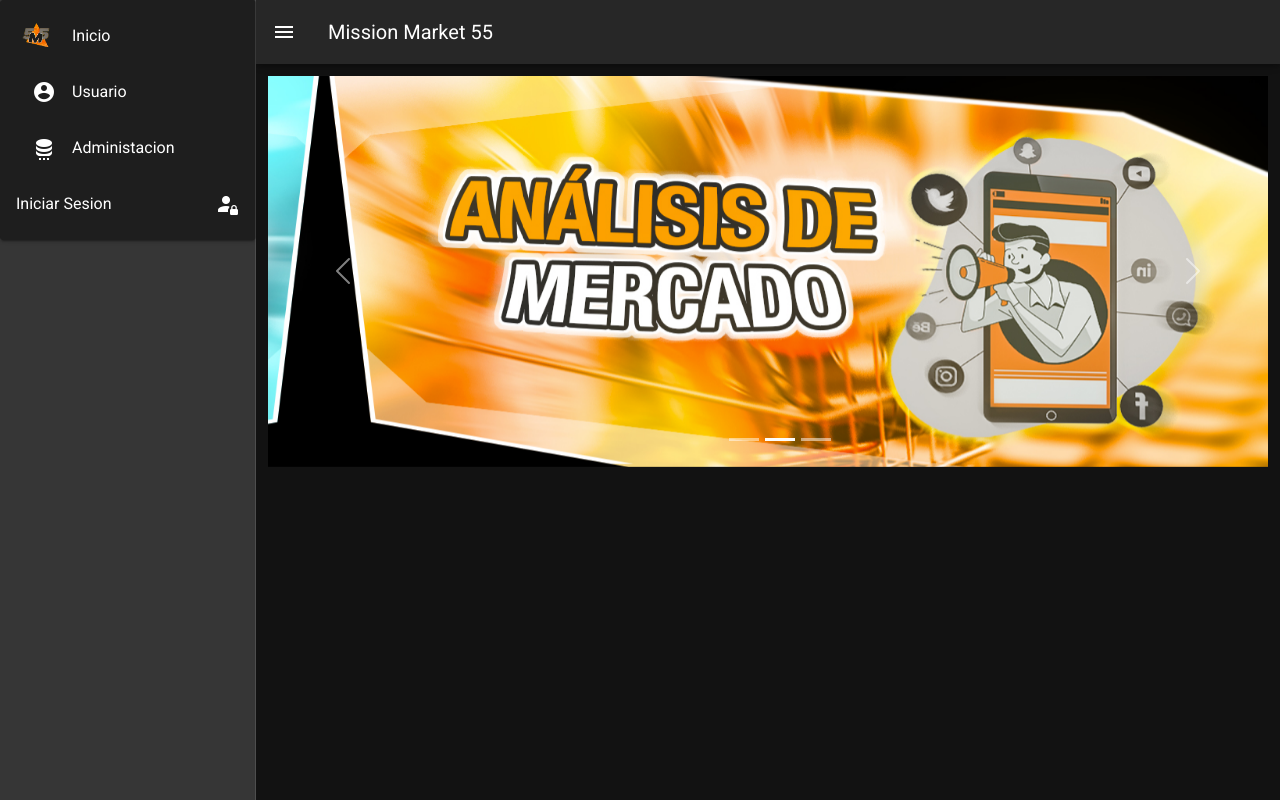
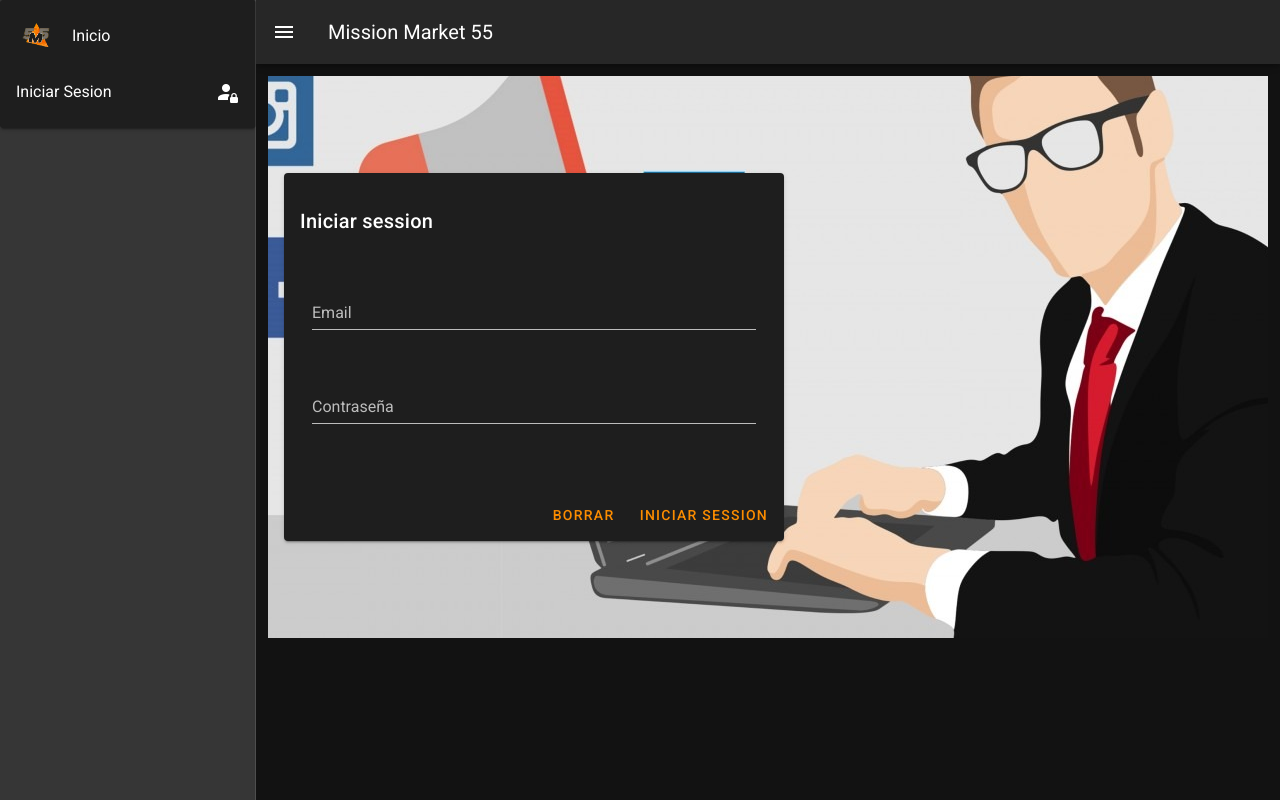
Before and after one commit to DeisyK/semana-5-frontend-55, a Vue app: page /#/login in a window 1280 px wide. Built offline with nearby package versions, Linux system fonts and the light colour scheme.

Commit message:
Agregando Login

```diff
--- a/src/components/BarraMenu.vue
+++ b/src/components/BarraMenu.vue
@@ -8,12 +8,17 @@
           </v-list-item-avatar>
           <v-list-item-title>Inicio</v-list-item-title>
         </v-list-item>
-
+        <template v-if="logueo">
           <v-list-group sub-group prepend-icon="mdi-account-circle">
             <template v-slot:activator>
               <v-list-item-title>Usuario</v-list-item-title>
             </template>
-          <v-list-item v-for="([titulo, icono, ruta], i) in usuario" :key="i" :to="ruta" link>
+            <v-list-item
+              v-for="([titulo, icono, ruta], i) in usuario"
+              :key="i"
+              :to="ruta"
+              link
+            >
               <v-list-item-title v-text="titulo"></v-list-item-title>
               <v-list-item-icon>
                 <v-icon v-text="icono"></v-icon>
@@ -24,19 +29,33 @@
             <template v-slot:activator>
               <v-list-item-title>Administacion</v-list-item-title>
             </template>
-          <v-list-item v-for="([titulo, icono,ruta], i) in cruds" :key="i" :to="ruta" link>
+            <v-list-item
+              v-for="([titulo, icono, ruta], i) in cruds"
+              :key="i"
+              :to="ruta"
+              link
+            >
               <v-list-item-title v-text="titulo"></v-list-item-title>
               <v-list-item-icon>
                 <v-icon v-text="icono"></v-icon>
               </v-list-item-icon>
             </v-list-item>
           </v-list-group>
-        <v-list-item to="Login" link>
+          <v-list-item @click="cerrarSesion" to="/" link>
+            <v-list-item-title>Cerrar Sesion </v-list-item-title>
+            <v-list-item-icon>
+              <v-icon>mdi-account-lock</v-icon>
+            </v-list-item-icon>
+          </v-list-item>
+        </template>
+        <template v-else>
+          <v-list-item @click="iniciarSesion" to="Login" link>
             <v-list-item-title>Iniciar Sesion </v-list-item-title>
             <v-list-item-icon>
               <v-icon>mdi-account-lock</v-icon>
             </v-list-item-icon>
           </v-list-item>
+        </template>
       </v-list>
     </v-card>
   </div>
@@ -44,12 +63,25 @@
 <script>
 export default {
   data: () => ({
-    usuario: [["Perfil", "mdi-card-account-details",'Perfil']],
+    usuario: [["Perfil", "mdi-card-account-details", "Perfil"]],
+    logueo: false,
     cruds: [
       ["Usuarios", "mdi-human-edit", "TablaUsuario"],
       ["Categorias", "mdi-notebook-edit", "TablaCategoria"],
       ["Articulos", "mdi-file-document-edit", "TablaArticulo"],
     ],
   }),
+  methods: {
+    cerrarSesion() {
+      console.log(this.logueo);
+      localStorage.removeItem("token");
+      this.logueo = false;
+      swal("Terminar Sesion","Has terminado la sesion exitosamente","success")
+    },
+    iniciarSesion() {
+      console.log(this.logueo);
+      this.logueo = true;
+    },
+  },
 };
 </script>
--- a/src/components/LoginUsuario.vue
+++ b/src/components/LoginUsuario.vue
@@ -1,39 +1,96 @@
 <template>
   <div>
-        <v-img  alt="Imagen Fondo" src="../assets/fondoLogin.jpeg" width="100%"  >
-        </v-img>
-        <v-card>
-            <v-card-title>
-                Iniciar Sesion
-            </v-card-title>
+    <v-parallax src="../assets/fondoLogin.jpeg" height="100%">
+      <v-container class="login">
+        <v-card max-width="500px" class="row g-3 align-items-center">
+          <v-card-title > Iniciar session </v-card-title>
+          <v-card-text>
             <v-container>
-
               <v-row>
-                <v-col>
-                    <v-text-field label="Email" v-model="login.email" type="email">
-                    </v-text-field>
+                <v-col cols="12">
+                  <v-text-field
+                    v-model="login.email"
+                    label="Email"
+                    :rules="[reglas.campoVacio(), reglas.campoEmail()]"
+                    type="email"
+                  ></v-text-field>
                 </v-col>
               </v-row>
               <v-row>
-                <v-col>
-                    <v-text-field label="Contraseña" v-model="login.password" type="password">
-                    </v-text-field>
-                </v-col>
-            </v-row>
-            <v-row>
-                <v-col>
-                    <v-bottom-sheet>Iniciar Sesion
-                    </v-bottom-sheet>
-                </v-col>
-                <v-col>
+                <v-col cols="12">
+                  <v-text-field
+                    v-model="login.password"
+                    label="Contraseña"
+                    :rules="[reglas.campoVacio()]"
+                    type="password"
+                  ></v-text-field>
                 </v-col>
               </v-row>
             </v-container>
+          </v-card-text>
+          <v-card-actions>
+            <v-spacer></v-spacer>
+            <v-btn color="orange darken-1" text @click="borrar"> Borrar </v-btn>
+            <v-btn color="orange darken-1" text @click="iniciarSesion">
+              Iniciar Session
+            </v-btn>
+          </v-card-actions>
         </v-card>
+      </v-container>
+    </v-parallax>
   </div>
 </template>
+
 <script>
+import swal from 'sweetalert';
 export default {
-
+  data: () => ({
+    reglas: {
+      campoVacio: (len) => (v) =>
+        v.length != 0 || `Campo Vacio: el campo no debe estar vacio`,
+      campoEmail: (len) => (v) =>
+        !!v.match(/@/) || `Correo Invalido, Por favor ingresa un correo valido`,
+    },
+    login: {
+      email: "",
+      password: "",
+    },
+  }),
+  methods: {
+    async iniciarSesion() {
+      try {
+        this.$http.post("api/usuario/login",this.login)
+            .then((response)=>{
+                let token = response.data.tokenReturn;
+                let usuario = response.data.usuario;
+                console.log(response.request.responseURL);
+                if (token){
+                    localStorage.setItem('token',token);
+                    localStorage.setItem('usuario',JSON.stringify(usuario));
+                    swal("Exito", "Ha iniciado session correctamente", "success");
+                    this.$router.push('/Perfil');
                 }
+            })
+            .catch(error => {
+                swal("Error","¡Algo salio Mal!","error")
+                return error
+            })
+      } catch (error) {
+        swal("Oops!", "Algo salio Mal!", "error");
+      }
+    },
+    iniciar() {},
+    borrar() {
+      this.login.email = "";
+      this.login.password = "";
+    },
+  },
+};
 </script>
+<style>
+.login {
+  margin-top: 10%;
+  margin-bottom: 10%;
+  align-content: center;
+}
+</style>
--- /dev/null
+++ b/src/components/PerfilUsuario.vue
@@ -0,0 +1,23 @@
+<template>
+    <div>
+        <v-btn depressed color="error" @click="cerrarSesion">
+            Cerrar Sesion
+        </v-btn>
+    </div>
+</template>
+<script>
+import swal from 'sweetalert'
+export default {
+    data: () => ({
+
+    }),
+    methods:{
+        cerrarSesion(){
+            localStorage.removeItem('token')
+            swal("Terminar Sesion","Has terminado la sesion exitosamente","success")
+            this.$router.push('/')
+        }
+    },
+
+}
+</script>
--- a/src/components/TablaDatosUsuario.vue
+++ b/src/components/TablaDatosUsuario.vue
@@ -26,7 +26,7 @@
               <v-card-text>
                 <v-container>
                   <v-row>
-                    <v-col cols="12" >
+                    <v-col cols="12">
                       <v-text-field
                         v-model="editedItem.nombre"
                         label="Nombre"
@@ -35,7 +35,7 @@
                     </v-col>
                   </v-row>
                   <v-row>
-                    <v-col cols="12" >
+                    <v-col cols="12">
                       <v-text-field
                         v-model="editedItem.email"
                         label="Email"
@@ -44,7 +44,7 @@
                     </v-col>
                   </v-row>
                   <v-row>
-                    <v-col cols="12" >
+                    <v-col cols="12">
                       <v-text-field
                         v-model="editedItem.rol"
                         label="Rol"
@@ -52,7 +52,7 @@
                     </v-col>
                   </v-row>
                   <v-row>
-                    <v-col cols="12" >
+                    <v-col cols="12">
                       <v-text-field
                         v-model="editedItem.password"
                         label="Contraseña"
@@ -60,7 +60,6 @@
                       ></v-text-field>
                     </v-col>
                   </v-row>
-
                 </v-container>
               </v-card-text>
 
@@ -78,7 +77,8 @@
           <v-dialog v-model="dialogDelete" max-width="500px">
             <v-card>
               <v-card-title class="headline"
-                >Estas seguro que deseas cambiar el estado {{estadoObjeto()}} del usuario</v-card-title
+                >Estas seguro que deseas cambiar el estado
+                {{ estadoObjeto() }} del usuario</v-card-title
               >
               <v-card-actions>
                 <v-spacer></v-spacer>
@@ -121,7 +121,7 @@ export default {
       { text: "Nombre", value: "nombre" },
       { text: "Email", value: "email" },
       { text: "Rol", value: "rol" },
-      { text: "Contraseña", value: "password"},
+      { text: "Contraseña", value: "password" },
       { text: "Estado", value: "estado" },
       { text: "Acciones", value: "actions", sortable: false },
     ],
@@ -131,7 +131,7 @@ export default {
       nombre: "",
       email: "",
       rol: "",
-      password:"",
+      password: "",
       estado: 1,
       id: 1,
     },
@@ -166,10 +166,10 @@ export default {
   methods: {
     async list() {
       try {
-        let response = await this.$http.get('api/usuario/list')
+        let response = await this.$http.get("api/usuario/list");
         this.usuario = response.data;
-        console.log(response.request.responseURL)
-        this.cargando=false
+        console.log(response.request.responseURL);
+        this.cargando = false;
         // swal("Exito!", "Se han listado los usuarios correctamente", "success");
       } catch (error) {
         swal("Oops!", "Algo salio Mal!", "error");
@@ -192,25 +192,28 @@ export default {
     },
 
     async deleteItemConfirm() {
-       if (this.editedItem.estado === 1) {
+      if (this.editedItem.estado === 1) {
         // axios.put(this.backend + "api/usuario/deactivate", {id: this.editedItem.id});
         try {
-          let response = await this.$http.put('api/usuario/deactivate',{id: this.editedItem.id})
+          let response = await this.$http.put("api/usuario/deactivate", {
+            id: this.editedItem.id,
+          });
           swal("Exito!", "Usuario DESACTIVADO", "success");
         } catch (error) {
           swal("Oops!", "Algo salio Mal!", "error");
           return error;
-       }
-
+        }
       } else {
         // axios.put(this.backend + "api/usuario/activate", {id: this.editedItem.id});
         try {
-          let response = await this.$http.put('api/usuario/activate',{id: this.editedItem.id})
+          let response = await this.$http.put("api/usuario/activate", {
+            id: this.editedItem.id,
+          });
           swal("Exito!", "Usuario ACTIVADO", "success");
         } catch (error) {
           swal("Oops!", "Algo salio Mal!", "error");
           return error;
-       }
+        }
       }
       this.closeDelete();
     },
@@ -244,12 +247,15 @@ export default {
         };
         // axios.put(this.backend + "api/usuario/update", objetoBusqueda);
         try {
-          let response = await this.$http.put('api/usuario/update',objetoBusqueda)
+          let response = await this.$http.put(
+            "api/usuario/update",
+            objetoBusqueda
+          );
           swal("Exito!", "Usuario ACTUALIZADO", "success");
         } catch (error) {
           swal("Oops!", "Algo salio Mal!", "error");
           return error;
-       }
+        }
         //Object.assign(this.usuario[this.editedIndex], this.editedItem);
       } else {
         let objetoBusqueda = {
@@ -261,23 +267,25 @@ export default {
         };
         // axios.post(this.backend + "api/usuario/add", objetoBusqueda);
         try {
-          let response = await this.$http.post('api/usuario/add',objetoBusqueda)
+          let response = await this.$http.post(
+            "api/usuario/add",
+            objetoBusqueda
+          );
           swal("Exito!", "Usuario AGREGADO", "success");
         } catch (error) {
           swal("Oops!", "Algo salio Mal!", "error");
           return error;
-       }
+        }
         this.usuario.push(this.editedItem);
       }
       this.list();
       this.close();
     },
-    estadoObjeto(){
-      if (this.editedItem.estado ===1 ){
-        return "ACTIVADO"
-      }
-      else {
-        return "DESACTIVADO"
+    estadoObjeto() {
+      if (this.editedItem.estado === 1) {
+        return "ACTIVADO";
+      } else {
+        return "DESACTIVADO";
       }
     },
   },
--- a/src/main.js
+++ b/src/main.js
@@ -13,6 +13,7 @@ const base =  axios.create({
 Vue.prototype.$http = base;
 
 Vue.config.productionTip = false
+
 /*
 const axiosConfig ={
   baseURL: 'http://localhost:3000/',
--- a/src/router/index.js
+++ b/src/router/index.js
@@ -13,29 +13,59 @@ const routes = [
   {
     path: '/tablacategoria',
     name: 'TablaCategoria',
-    component: () => import('../views/TablaCategoria.vue')
+    component: () => import('../views/TablaCategoria.vue'),
+    meta:{
+      requiresAuth: true
+    }
   },
   {
     path: '/tablaarticulo',
     name: 'TablaArticulo',
-    component: () => import('../views/TablaArticulo.vue')
+    component: () => import('../views/TablaArticulo.vue'),
+    meta:{
+      requiresAuth: true
+    }
   },
   {
     path: '/tablausuario',
     name: 'TablaUsuario',
-    component: () => import('../views/TablaUsuario.vue')
+    component: () => import('../views/TablaUsuario.vue'),
+    meta:{
+      requiresAuth: true
+    }
   },
   {
     path: '/login',
     name: 'Login',
     component: () => import('../views/Login.vue')
   },
+  {
+    path: '/perfil',
+    name: 'Perfil',
+    component: () => import('../views/Perfil.vue'),
+    meta:{
+      requiresAuth: true
+    }
+  },
 ]
 
 const router = new VueRouter({
-  mode: 'history',
-  base: process.env.BASE_URL,
   routes
 })
 
+router.beforeEach( (to, from, next) => {
+  if (to.matched.some (destinoRequiereAut => destinoRequiereAut.meta.requiresAuth) ){
+
+    if (localStorage.getItem('token')) {
+      next();
+    }else {
+      next({
+        path: '/login'
+      })
+    }
+  } else {
+    next();
+  }
+})
+
 export default router
--- a/src/views/Login.vue
+++ b/src/views/Login.vue
@@ -1,10 +1,11 @@
 <template>
-    <login-usuario></login-usuario>
+  <div>
+       <login-usuario></login-usuario>
+  </div>
 </template>
 <script>
-import LoginUsuario from '../components/LoginUsuario.vue'
+import LoginUsuario from "../components/LoginUsuario.vue";
 export default {
   components: { LoginUsuario },
-
-}
+};
 </script>
--- /dev/null
+++ b/src/views/Perfil.vue
@@ -0,0 +1,10 @@
+<template>
+    <perfil-usuario></perfil-usuario>
+</template>
+<script>
+import PerfilUsuario from '../components/PerfilUsuario.vue'
+export default {
+  components: { PerfilUsuario },
+
+}
+</script>
```
Lines whose indentation alone changed are shown as unchanged.
